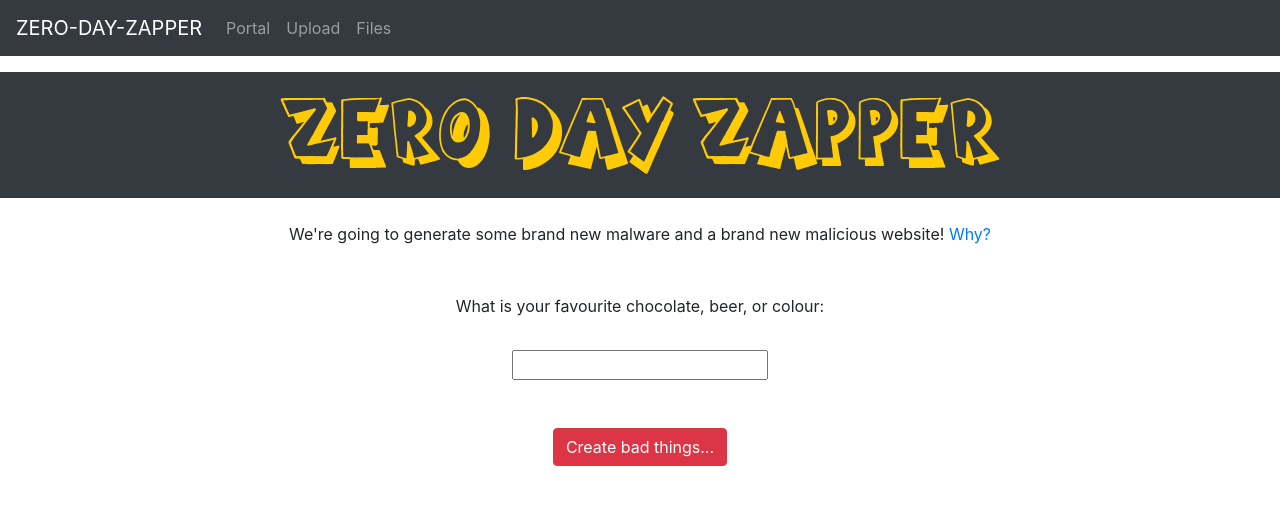
After one commit to scottymcandrew/zerodayzapper-flask, a Python web app: template templates/portal.html in a window 1280 px wide. The commit adds this page. Shown: the top 505 px of the page. Run offline with Jinja, Linux system fonts and the light colour scheme; the template is opened without the code that fills it, so the values that code supplies are empty; some libraries are stand-ins or nearby versions.

Commit message:
Added portal page with basic functionality to download VT samples

```diff
--- a/templates/base.html
+++ b/templates/base.html
@@ -8,22 +8,28 @@
     <meta http-equiv="Cache-Control" content="no-cache, no-store, must-revalidate"/>
     <meta http-equiv="Pragma" content="no-cache"/>
     <meta http-equiv="Expires" content="0"/>
+    <link rel="icon" type="image/png" sizes="32x32" href="{{ url_for('static', filename='images/icons/favicon-32x32.png') }}">
+    <link rel="icon" type="image/png" sizes="16x16" href="{{ url_for('static', filename='images/icons/favicon-16x16.png') }}">
+    <link rel="manifest" href="/site.webmanifest">
+    <meta name="msapplication-TileColor" content="#da532c">
+    <meta name="theme-color" content="#ffffff">
     <link rel="stylesheet" href="https://stackpath.bootstrapcdn.com/bootstrap/4.5.0/css/bootstrap.min.css"
           integrity="sha384-9aIt2nRpC12Uk9gS9baDl411NQApFmC26EwAOH8WgZl5MYYxFfc+NcPb1dKGj7Sk" crossorigin="anonymous">
-
+    <link rel="stylesheet" href="{{ url_for('static', filename='css/style.css') }}">
     <title>{% block title %}{% endblock %}</title>
 </head>
 <body>
 <header>
     <nav class="navbar navbar-expand-lg navbar-dark bg-dark">
-        <a class="navbar-brand" href="{{ url_for('upload_file') }}">ZERO-DAY-ZAPPER</a>
+        <a class="navbar-brand" href="{{ url_for('portal') }}">ZERO-DAY-ZAPPER</a>
         <button class="navbar-toggler" type="button" data-toggle="collapse" data-target="#navbarNavAltMarkup"
                 aria-controls="navbarNavAltMarkup" aria-expanded="false" aria-label="Toggle navigation">
             <span class="navbar-toggler-icon"></span>
         </button>
         <div class="collapse navbar-collapse" id="navbarNavAltMarkup">
             <div class="navbar-nav">
-                <a class="nav-item nav-link active" href="{{ url_for('upload_file') }}">Control Panel</a>
+                <a class="nav-item nav-link" href="{{ url_for('portal') }}">Portal</a>
+                <a class="nav-item nav-link" href="{{ url_for('upload_file') }}">Upload</a>
                 <a class="nav-item nav-link" href="{{ url_for('list_uploaded_files') }}">Files</a>
             </div>
         </div>
--- /dev/null
+++ b/templates/portal.html
@@ -0,0 +1,34 @@
+{% extends 'base.html' %}
+
+{% block content %}
+
+    <div class="row bg-dark">
+        <div class="col-12 text-center p-4">
+            <img src="{{ url_for('static', filename='images/zdz-y.png') }}" class="img-fluid" alt="Zero Day Zapper!">
+        </div>
+    </div>
+
+    <div class="row mt-4">
+        <div class="col-12 text-center">
+            <span>
+                <label for="fname">We're going to generate some brand new malware and a brand new malicious website!
+                    <a href="03.html" target="_blank">Why?</a>
+                    <br>
+                    <br>
+                    <br>
+                    What is your favourite chocolate, beer, or colour:</label>
+                    <br>
+                    <br>
+
+                <form action="{{ url_for('vt_download') }}"> <input id="fname" name="choco" type="text">
+                    <div class="form-group">
+                        <br>
+                        <br>
+                        <button type="submit" class="btn btn-danger">Create bad things...</button>
+                    </div>
+                </form>
+            </span>
+        </div>
+    </div>
+
+{% endblock %}
```
Also changed, not shown: zerodayzapper.py (+8 -2 lines), static/images/cross.png (added), static/images/history.png (added), static/images/malware.png (added), static/images/okta.png (added), static/images/redlight.png (added), static/images/stop.png (added), static/images/tick.png (added), static/images/website.png (added), static/images/zdz-o.png (added), static/images/zdz-y.png (added).
